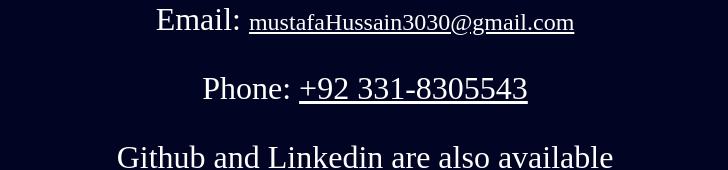
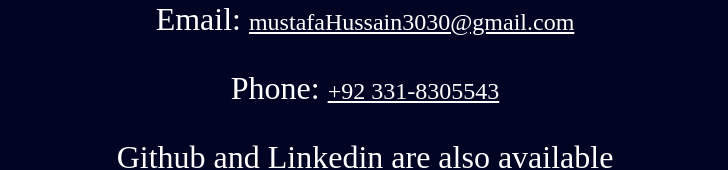
Before and after one commit to Mustafa-Hussain-source/Portfolio, a React (Vite) app in the folder Portfolio/: page / in a window 1280 px wide. Shown: the part 3212-3382 px from the top of the page, without its empty margins (275-1003 px from the left). Built offline with nearby package versions, Linux system fonts and the light colour scheme.

Commit message:
Page4.jsx

```diff
--- a/Portfolio/src/components/Page4/Page4.jsx
+++ b/Portfolio/src/components/Page4/Page4.jsx
@@ -8,7 +8,7 @@
         <h1>Contact Me</h1>
         <p>Feel free to reach out to me at any time.</p>
         <p>Email: <a href="mailto:mustafaHussain3030@gmail.com" className='mail'>mustafaHussain3030@gmail.com</a></p>
-        <p>Phone: <a href="mailto:+92 331-8305543">+92 331-8305543</a></p>
+        <p>Phone: <a href="mailto:+92 331-8305543" className='mail'>+92 331-8305543</a></p>
         <p>Github and Linkedin are also available</p>
         <a href="https://github.com/Mustafa-Hussain"><img src="https://cdn-icons-png.flaticon.com/512/25/25231.png" alt="" /></a>
         <a href="https://www.linkedin.com/in/mustafa-hussain-6815672a6/"><img src="https://static.vecteezy.com/system/resources/previews/016/716/470/non_2x/linkedin-icon-free-png.png" alt="" /></a>
```
